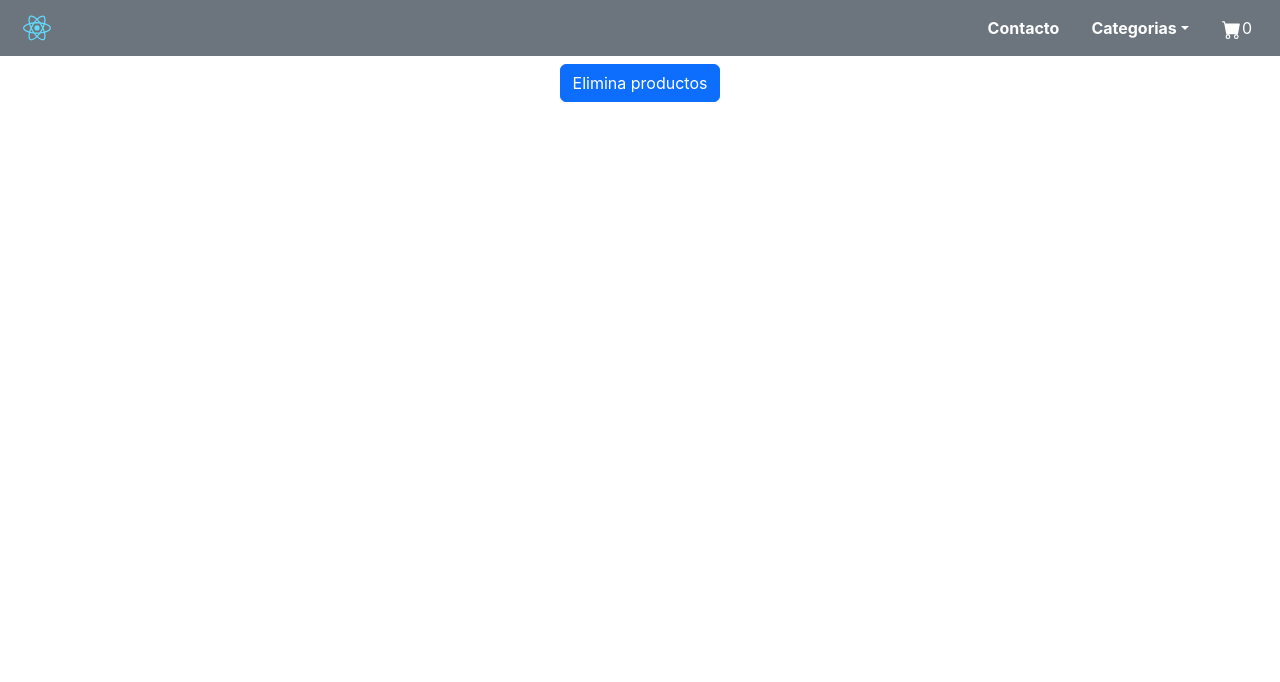
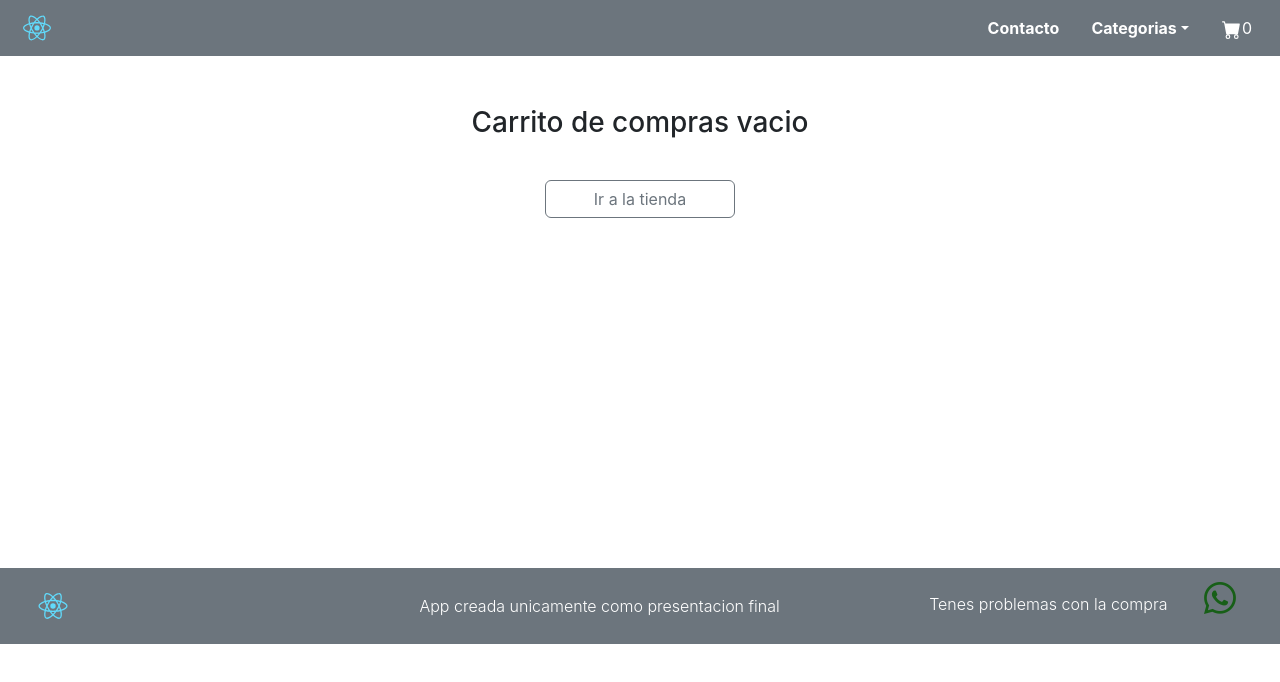
Before and after one commit to mosk123/contardiapp, a React (Create React App) app: page /cart in a window 1280 px wide. Shown: the top 682 px of the page. Built offline with nearby package versions, Linux system fonts and the light colour scheme.

Commit message:
desafio Cart view

```diff
--- a/package.json
+++ b/package.json
@@ -6,6 +6,7 @@
     "@testing-library/jest-dom": "^5.16.4",
     "@testing-library/react": "^13.2.0",
     "@testing-library/user-event": "^13.5.0",
+    "firebase": "^9.8.3",
     "react": "^18.1.0",
     "react-dom": "^18.1.0",
     "react-router-dom": "^6.3.0",
--- a/src/App.js
+++ b/src/App.js
@@ -6,8 +6,24 @@ import Contacto from "./components/Contacto";
 import ItemDetailContainer from "./components/ItemDetailContainer";
 import Cart from "./components/Cart";
 import MyProvider from "./components/CartContext";
+import { initializeApp } from "firebase/app";
+import Footer from "./components/Footer";
+
+
 
 function App() {
+
+  const firebaseConfig = {
+    apiKey: "AIzaSyAL_FnuRlKAU8BJWnKuhfG-LlXge3uoJ5Q",
+    authDomain: "contardiapp.firebaseapp.com",
+    projectId: "contardiapp",
+    storageBucket: "contardiapp.appspot.com",
+    messagingSenderId: "325155250335",
+    appId: "1:325155250335:web:6fc331d10012905aea42aa"
+  };
+
+
+initializeApp(firebaseConfig);
 
 
   return (
@@ -22,6 +38,7 @@ function App() {
     <Route path="/contacto" element={<Contacto />} />
     <Route path="/cart" element={<Cart />} />
     </Routes>
+    <Footer />
      </MyProvider>
      </BrowserRouter>
      </>
--- a/src/components/Cart.jsx
+++ b/src/components/Cart.jsx
@@ -1,16 +1,76 @@
 import React from 'react'
 import { useContext } from 'react'
+import { Link } from 'react-router-dom'
 import { CartContext } from './CartContext'
+
 
 function Cart() {
 
-  const {cart, deleteItem, emptyCart, getItemPrice } = useContext(CartContext)
+  const {cart, deleteItem, emptyCart, getItemPrice, getItemQty, resta, suma} = useContext(CartContext)
+
+
 
   return (
    <>
-   <div className='d-flex justify-content-center pt-2'>
-  <button className='btn btn-primary' onClick={()=> deleteItem()}>Elimina productos</button>
-  </div>
+
+
+
+      {getItemQty() > 0 ?
+
+<table class="table item">
+<thead>
+  <tr>
+    <th scope="col">#</th>
+    <th scope="col">Producto</th>
+    <th scope="col">Cantidad</th>
+    <th scope="col">Precio</th>
+    <th scope="col">Accion</th>
+    <th scope="col">Eliminar</th>
+  </tr>
+</thead>
+<tbody>
+          {cart.map(prodDetail => (
+            <tr key={prodDetail.id}>
+      <th scope="row"><img src={prodDetail.img} alt="" style={{width:"70px"}} /></th>
+      <td className='pt-4'>{prodDetail.title}</td>
+      <td className='pt-4'>{prodDetail.cantidad}</td>
+      <td className='pt-4'> $ {prodDetail.precio * prodDetail.cantidad}</td>
+            <td className='pt-4'><button class="btn btn-success btn-sm" onClick={() => resta (prodDetail.id)}>
+                  -
+              </button>
+              <button class="btn btn-danger btn-sm" onClick={() => suma (prodDetail.id)}>
+                  +
+              </button>
+            </td>
+            <td className='pt-4'><button className='btn btn-light fw-bold' onClick={()=>{deleteItem (prodDetail.id)}}>X</button></td>
+            </tr>
+
+          ))}
+          <tr>
+               <th scope="row">
+               <td colSpan="2">Total</td>
+               <td></td>
+               </th>
+               <td></td>
+               <td></td>
+               <th>$ {getItemPrice()}</th>
+               <td><button className="btn btn-danger btn-sm">Comprar</button></td>
+               <td><button className="btn btn-danger btn-sm" onClick={emptyCart}>Vaciar Carrito</button></td>
+               </tr>
+          </tbody>
+          </table>
+
+        :
+        <div className='noCompras'>
+         <div className='contenedorVacio'>
+         <h3 className='pb-4'>Carrito de compras vacio</h3>
+        <div className=' pt-2'>
+        <Link to={`/`}><button className='btn btn-outline-secondary px-5'>Ir a la tienda</button></Link>
+      </div>
+      </div>
+      </div>
+}
+
    </>
   )
 }
--- a/src/components/CartContext.jsx
+++ b/src/components/CartContext.jsx
@@ -39,7 +39,7 @@ const MyProvider =({children}) => {
   }
   // Metodo Filter - Cart
   const deleteItem = (id) =>{
-    setCart(cart.filter((x) => x.id !== id))
+    return setCart(cart.filter((x) => x.id !== id))
   }
   // Metodo Reduce - CartWidget
   const getItemQty = () =>{
@@ -47,11 +47,35 @@ const MyProvider =({children}) => {
   }
   // Metodo Reduce - Cart
   const getItemPrice = () =>{
-    cart.reduce((acc, i) => acc += i.cantidad * i.precio, 0)
+    return cart.reduce((acc, i) => acc += i.cantidad * i.precio, 0)
   }
 
+ const resta = id => {
+  cart.forEach(i =>{
+    if(i.id === id){
+      i.cantidad === 1 ? i.cantidad = 1 : i.cantidad -= 1;
+    }
+    setCart([...cart])
+  })
+ }
 
-  return <Provider value={{cart, isInCart, addItem, emptyCart, deleteItem, getItemQty, getItemPrice}}>{children}</Provider>
+const suma = (id) =>{
+  cart.forEach(i =>{
+    if(i.id === id){
+      i.cantidad += 1;
+      setCart([...cart])
+    }
+  })
+}
+
+/* const updateItemToCart = (id, quantity) => {
+  const newCart = [...cart];
+  const foundIndex = cart.findIndex((cartItem) => cartItem.id === id);
+  newCart[foundIndex].quantity = quantity;
+  setCart(newCart);
+}; */
+
+  return <Provider value={{cart, isInCart, addItem, emptyCart, deleteItem, getItemQty, getItemPrice, suma, resta}}>{children}</Provider>
 
 
 }
--- /dev/null
+++ b/src/components/Footer.jsx
@@ -0,0 +1,23 @@
+import React from 'react'
+import logo from '../logo.svg';
+import { Link } from 'react-router-dom'
+
+function Footer() {
+  return (
+    <>
+    <div className='container-fluid bg-secondary conteinerFooter d-flex justify-content-between align-items-center'>
+     <div className='bg-secondary iconFooter'>
+     <li className='listaNav'><Link to={`/`}><img src={logo} alt="logo" width="50" height="44" /></Link></li>
+     </div>
+       <div>
+       <p className='lh-1 text-white fw-light letFooter'>App creada unicamente como presentacion final</p>
+       </div>
+       <div>
+       <p className='lh-1 text-white fw-light'> Tenes problemas con la compra <i class="bi bi-whatsapp iW"></i></p>
+      </div>
+        </div>
+    </>
+  )
+}
+
+export default Footer
--- a/src/components/Item.jsx
+++ b/src/components/Item.jsx
@@ -6,6 +6,7 @@ function Item({category, img, id, precio}) {
 
   return (
       <>
+      <div className='item'>
     <div className="card" style={{width: "17rem", margin: 20}}>
     <img src={img} className="card-img-top mt-3" alt="..." />
     <div className="card-body" style={{display: "flex", flexWrap:"wrap", flexDirection:"column", alignItems:"center"}}>
@@ -14,6 +15,7 @@ function Item({category, img, id, precio}) {
       <Link to={`/item/` + id} className="btn btn-primary"> Ver detalle </Link>
     </div>
   </div>
+  </div>
   </>
   )
 }
--- a/src/components/ItemCount.jsx
+++ b/src/components/ItemCount.jsx
@@ -1,4 +1,6 @@
 import React, { useState, } from 'react'
+import {Link} from "react-router-dom";
+
 
 function ItemCount({initial, stock, onAdd}) {
 
@@ -17,13 +19,18 @@ const resta = () =>{
 
   return (
       <>
-    <div className='container-fluid d-flex justify-content-center pt-5'>
-        <button onClick={resta} className='btn btn-success px-3'> - </button>
+      <div className='containButton'>
+    <div className='container-fluid d-flex d-flex justify-content-center pt-5'>
+        <button onClick={resta} className='btn btn-success px-3 btnSuma'> - </button>
         <p className='fs-4 px-3'> {contador} </p>
-        <button onClick={sumar} className='btn btn-danger px-3'>+</button>
+        <button onClick={sumar} className='btn btn-danger px-3 btnResta'>+</button>
     </div>
     <div className='d-flex justify-content-center pt-2'>
-        <button onClick={()=> {onAdd(contador);}} className='btn btn-info px-5'>Agregar al Carrito</button>
+        <button onClick={()=> {onAdd(contador);}} className='btn btn-outline-secondary px-5'>Agregar al Carrito</button>
+    </div>
+    <div className='d-flex justify-content-center pt-2'>
+     <Link to={`/`}><button className='btn btn-outline-secondary px-5'>Continuar comprando</button></Link>
+    </div>
     </div>
     </>
   )
--- a/src/components/ItemDetail.jsx
+++ b/src/components/ItemDetail.jsx
@@ -7,9 +7,9 @@ import { CartContext } from './CartContext';
 
 
 function ItemDetail({prodDetail}) {
-   const {category, precio, color, img, detalle, id, stock} = prodDetail;
+   const {category, title, precio, color, img, detalle, id, stock} = prodDetail;
    const [unidades, setUnidades] = useState();
-   const {isInCart, addItem} = useContext(CartContext)
+   const {isInCart, addItem,} = useContext(CartContext)
 
    function onAdd(cantidad) {
     alert(`Agregaste al carrito ` +  cantidad)
@@ -26,14 +26,13 @@ function ItemDetail({prodDetail}) {
                 <div className="col-md-4 pt-4 ">
                   <img src={img} className="img-fluid img-detail" />
                 </div>
-                <div className="col-md-8 col-sm-6 pt-5 bg-secondary bg-gradient">
+                <div className="col-md-8 col-sm-6 pt-2 bg-secondary bg-gradient">
                   <div className="card-body">
                     <h5 className="card-title">{category}</h5>
                     <p className="card-text fw-bold text-center text-white">Color: {color}</p>
                     <p className="card-text fw-bold text-center text-white">Codigo: {id}</p>
                     <p className="card-text fw-bold text-center text-white">Precio: ${precio}</p>
                     <p className="card-text fw-bold text-center text-white">Stock: {stock}</p>
-                    {/* <p className="card-text fw-bold text-center text-white">{detalle}</p> */}
                   </div>
                 </div>
               </div>
--- a/src/index.css
+++ b/src/index.css
@@ -20,3 +20,49 @@ code {
 .linkNav{
   text-decoration: none;
 }
+.noCompras{
+  display: flex;
+    flex-direction: column;
+    align-content: space-around;
+    align-items: center;
+    height: 32rem;
+
+}
+.contenedorVacio{
+  padding-top: 50px;
+  display: flex;
+  flex-direction: column;
+  align-items: center;
+}
+.btnSuma{
+  height: 40px;
+}
+.btnResta{
+  height: 40px;
+}
+.conteinerFooter{
+  width: 100%;
+}
+.iconFooter{
+  padding: 1rem;
+}
+.iW{
+  font-size: 2rem;
+  padding-left: 2rem;
+  padding-right: 2rem;
+  color: rgb(23, 95, 23);
+}
+.containButton{
+  padding-bottom: 3rem;
+}
+.letFooter{
+  padding-top: 1rem;
+  padding-left: 11rem;
+}
+.loader{
+  width: 100%;
+  height: 32rem;
+}
+.item{
+  height: 32rem;
+}
```
Also changed, not shown: 1 other file (tests, documents, lock files or other folders).
